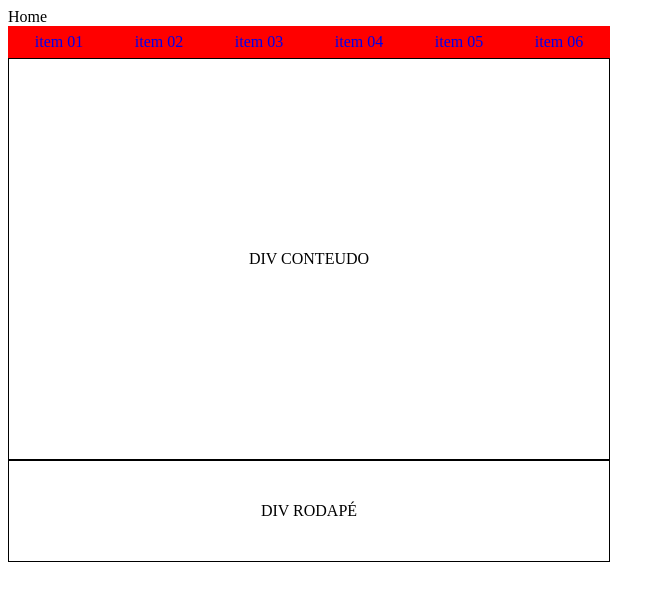
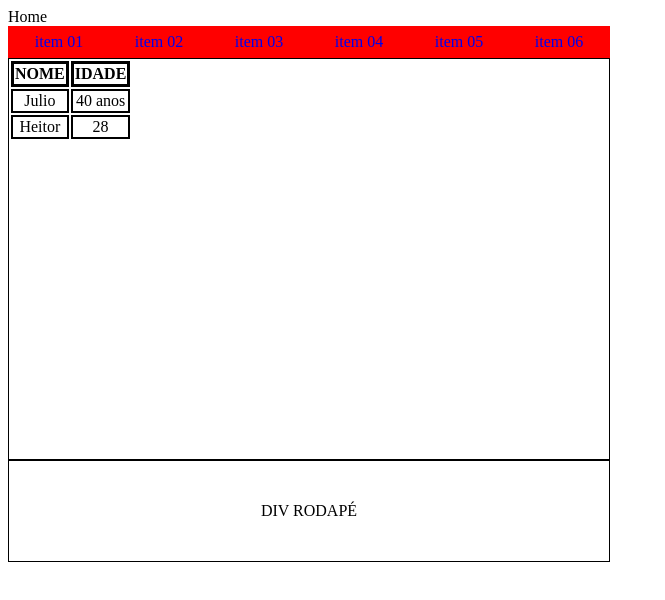
Before and after one commit to Juliofox27/Curso-Projetos-Web---IEP, a plain HTML site: page web/aula04/home.html in a window 1280 px wide. Shown: the whole page, without its empty margins (0-665 px from the left). Drawn offline with Linux system fonts and the light colour scheme.

Commit message:
aula 04 tabela
tabela

```diff
--- a/web/aula04/home.html
+++ b/web/aula04/home.html
@@ -27,7 +27,32 @@ Home
         </div>
 
         <div class="div_conteudo">
-            DIV CONTEUDO
+
+
+
+            <!--TABELA-->
+                <table>
+
+                      <!--LINHA 01 -->
+                    <tr>
+                         <th>NOME</th>
+                         <th>IDADE</th>
+                    </tr>
+
+                    <!--LINHA 02-->
+
+                    <!--COLUNAS DO CONTEUDO-->
+                    <tr>
+                        <td>Julio</td>
+                        <td>40 anos</td>
+                    </tr>
+
+                    <!--COLUNAS DO CONTEUDO-->
+                        <tr>
+                            <td>Heitor</td>
+                            <td>28</td>
+                        </tr>
+                </table>
         </div>
 
         <div class="div_rodape">
--- a/web/aula04/style.css
+++ b/web/aula04/style.css
@@ -38,10 +38,10 @@
 
      .div_conteudo{
      width: 600px;
-     line-height: 400px;
      height: 400px;
      border: solid black 1px;
      text-align: center;
+
 
 }
 
@@ -54,3 +54,12 @@
          border: solid black 1px;
          text-align: center;
 }
+
+th{
+    border: solid black 3px;
+
+}
+
+td{
+    border: solid black 2px;
+}
```
